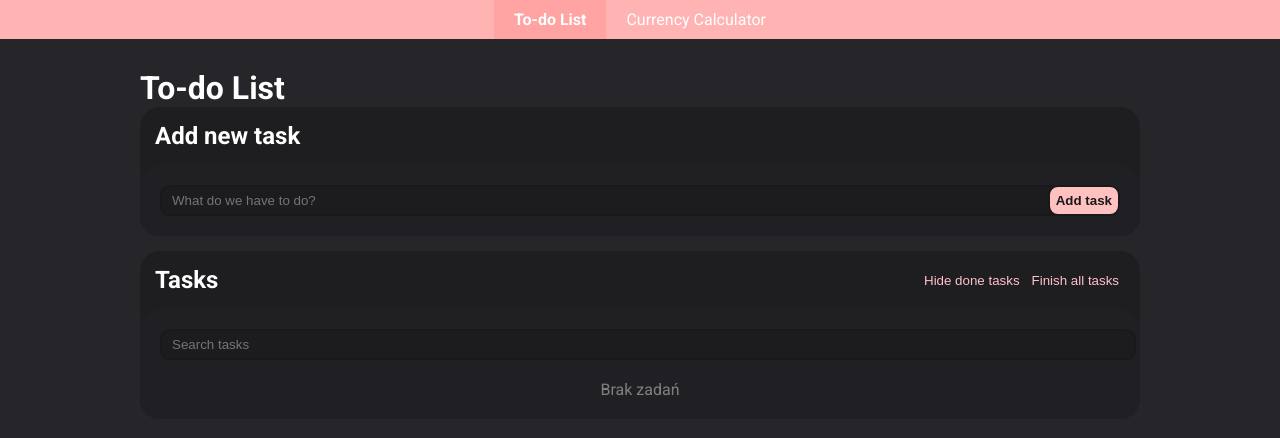
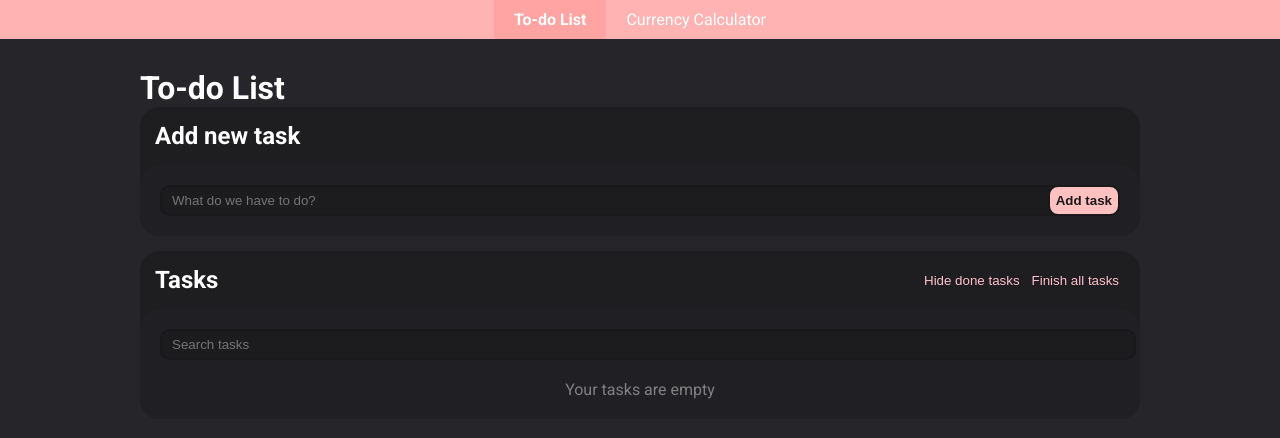
Before and after one commit to jakub-bartoszek/TaskList, a React (Create React App) app: page /#/to-do-list in a window 1280 px wide. Shown: the top 438 px of the page. Built offline with nearby package versions, Linux system fonts and the light colour scheme.

Commit message:
translated sentences

```diff
--- a/src/features/tasks/TasksPage/TasksList/index.js
+++ b/src/features/tasks/TasksPage/TasksList/index.js
@@ -50,7 +50,7 @@ export const TasksList = () => {
 			</SearchBar>
 			{tasks.length ? (
 				!matchingTasks.length ? (
-					<NoTasks>Brak pasujących zadań</NoTasks>
+					<NoTasks>No matching tasks</NoTasks>
 				) : (
 					<List>
 						{tasks.map((task) => (
@@ -120,7 +120,7 @@ export const TasksList = () => {
 					</List>
 				)
 			) : (
-				<NoTasks>Brak zadań</NoTasks>
+				<NoTasks>Your tasks are empty</NoTasks>
 			)}
 		</>
 	);
```
